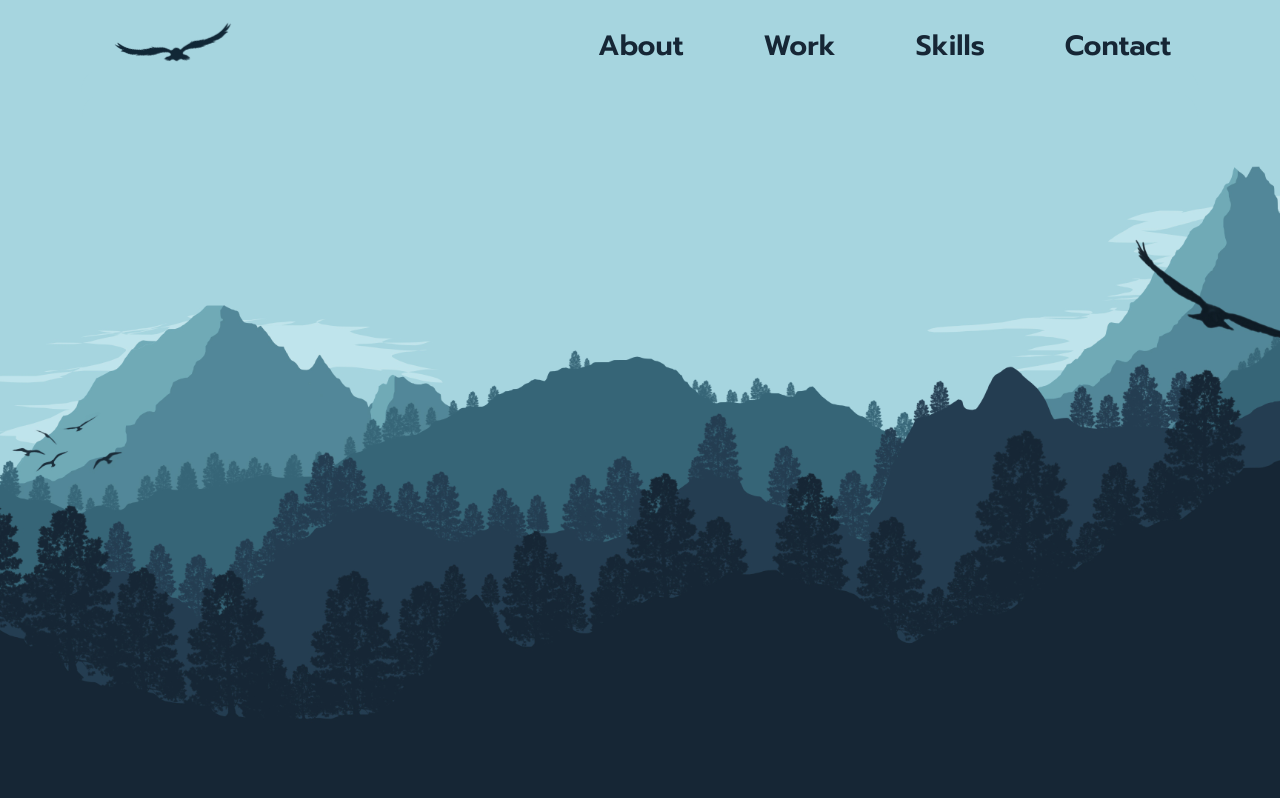
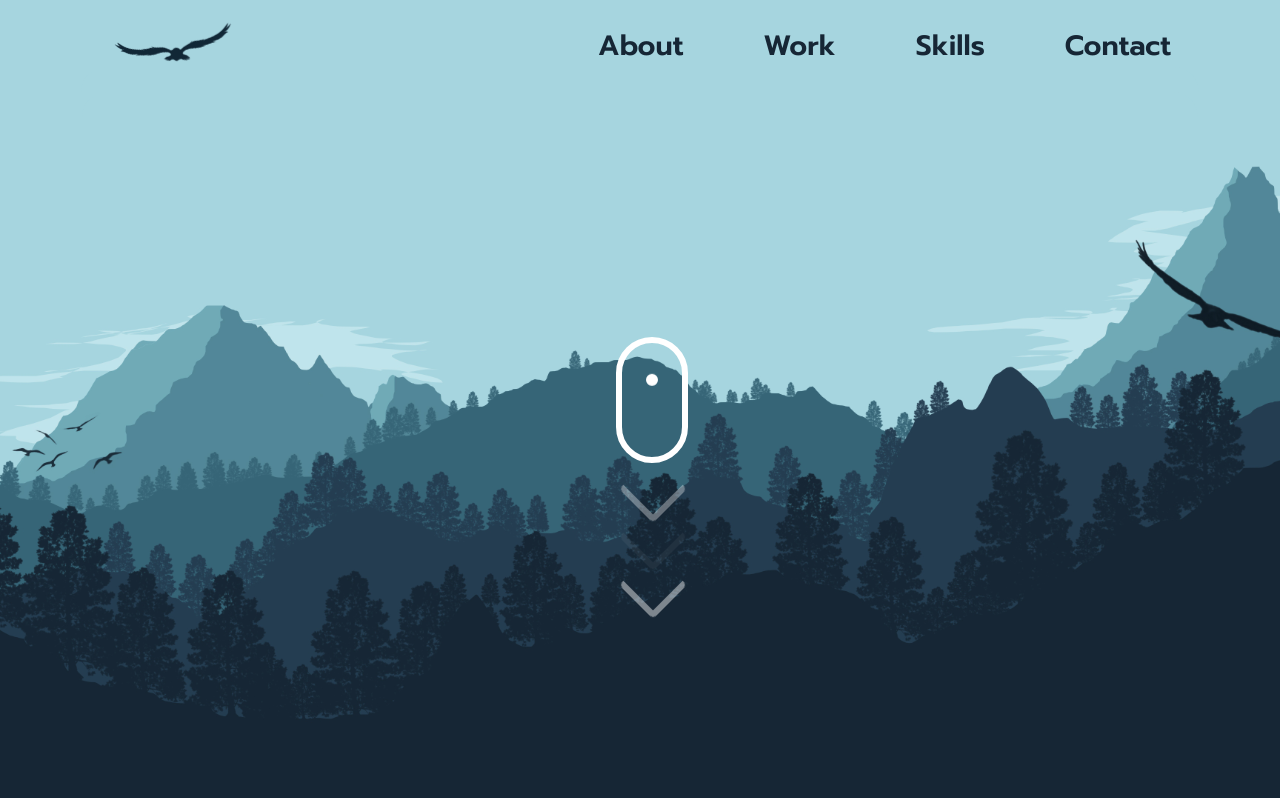
Before and after one commit to Oanee/my-portofolio, a Next.js app: page / in a window 1280 px wide. Shown: the top 798 px of the page. Built offline with nearby package versions, Linux system fonts and the light colour scheme; a web font is replaced by a local one.

Commit message:
scroll button

```diff
--- a/pages/index.jsx
+++ b/pages/index.jsx
@@ -10,6 +10,17 @@ export default function Home() {
     <>
       <header className="header container">
         <Header></Header>
+
+        <div className="header-scroll">
+          <div className="header-scroll-circle">
+            <div className="header-scroll-circle-wheel"></div>
+            <div className="header-scroll-circle-wheel-arrows">
+              <div className="arrow arrow-1"></div>
+              <div className="arrow arrow-2"></div>
+              <div className="arrow arrow-3"></div>
+            </div>
+          </div>
+        </div>
       </header>
 
       <main className="container">
--- a/styles/header/_index.scss
+++ b/styles/header/_index.scss
@@ -140,4 +140,80 @@
       }
     }
   }
+
+  &-scroll {
+    height: 100vh;
+    position: absolute;
+    width: 100%;
+    display: flex;
+    justify-content: center;
+    align-items: center;
+
+    &-circle {
+      height: 126px;
+      width: 72px;
+      border-radius: 42px;
+      border: 6px solid #fff;
+
+      @keyframes mouse-wheel {
+        0% {
+          transform: translateY(0);
+        }
+
+        50% {
+          transform: translateY(18px);
+        }
+
+        100% {
+          transform: translateY(0);
+        }
+      }
+
+      &-wheel {
+        height: 12px;
+        width: 12px;
+        margin: 15px auto;
+        background: $white;
+        border: 2px solid $white;
+        border-radius: 8px;
+        animation: mouse-wheel 1s linear infinite;
+
+        &-arrows {
+          position: relative;
+          top: 80px;
+          left: 7px;
+
+          @keyframes mouse-scroll {
+            0% {
+              opacity: 0;
+            }
+            50% {
+              opacity: 0.5;
+            }
+            100% {
+              opacity: 1;
+            }
+          }
+
+          .arrow {
+            width: 48px;
+            height: 48px;
+            transform: rotate(45deg);
+            border-right: 6px solid $white;
+            border-bottom: 6px solid $white;
+            border-radius: 5px;
+            animation: mouse-scroll 0.8s alternate infinite;
+          }
+
+          .arrow-2 {
+            animation-delay: 0.2s;
+          }
+
+          .arrow-3 {
+            animation-delay: 0.4s;
+          }
+        }
+      }
+    }
+  }
 }
```
